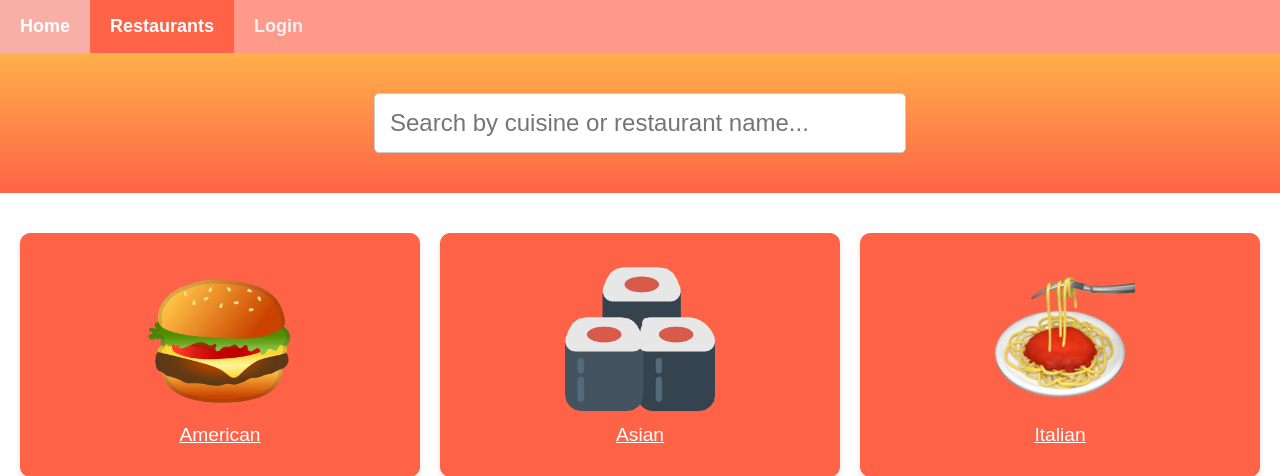
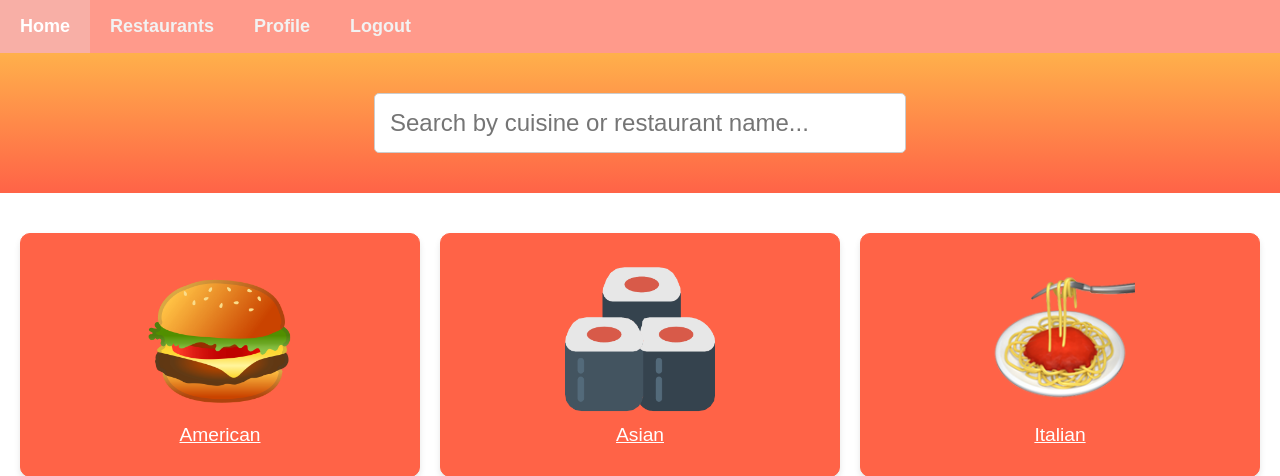
Before and after one commit to Rediet-Ayalew/Are-you-Hungry-, a Flask app: page /restaurants in a window 1280 px wide. Shown: the top 476 px of the page. Run offline with Flask 3, Linux system fonts and the light colour scheme; the visitor is signed in with stand-in values (Sample User, id 1); data that the repository does not hold is empty.

Commit message:
Updated restaurants.html

```diff
--- a/templates/restaurants.html
+++ b/templates/restaurants.html
@@ -42,13 +42,17 @@
     </style>
 </head>
 <body>
-
     <!-- Navigation Bar -->
-    <div class="topnav">
-        <a href="/">Home</a>
-        <a class="active" href="/restaurants">Restaurants</a>
+    <nav class="topnav">
+        <a href="/home">Home</a>
+        <a href="/restaurants">Restaurants</a>
+        {% if 'user_id' in session %}
+            <a href="/profile/{{ session['user_id'] }}">Profile</a>
+            <a href="/logout">Logout</a>
+        {% else %}
             <a href="/login">Login</a>
-    </div>
+        {% endif %}
+    </nav>
 
 <!-- Search Bar Section -->
 <div class="search-section">
```
Lines whose indentation alone changed are shown as unchanged.
